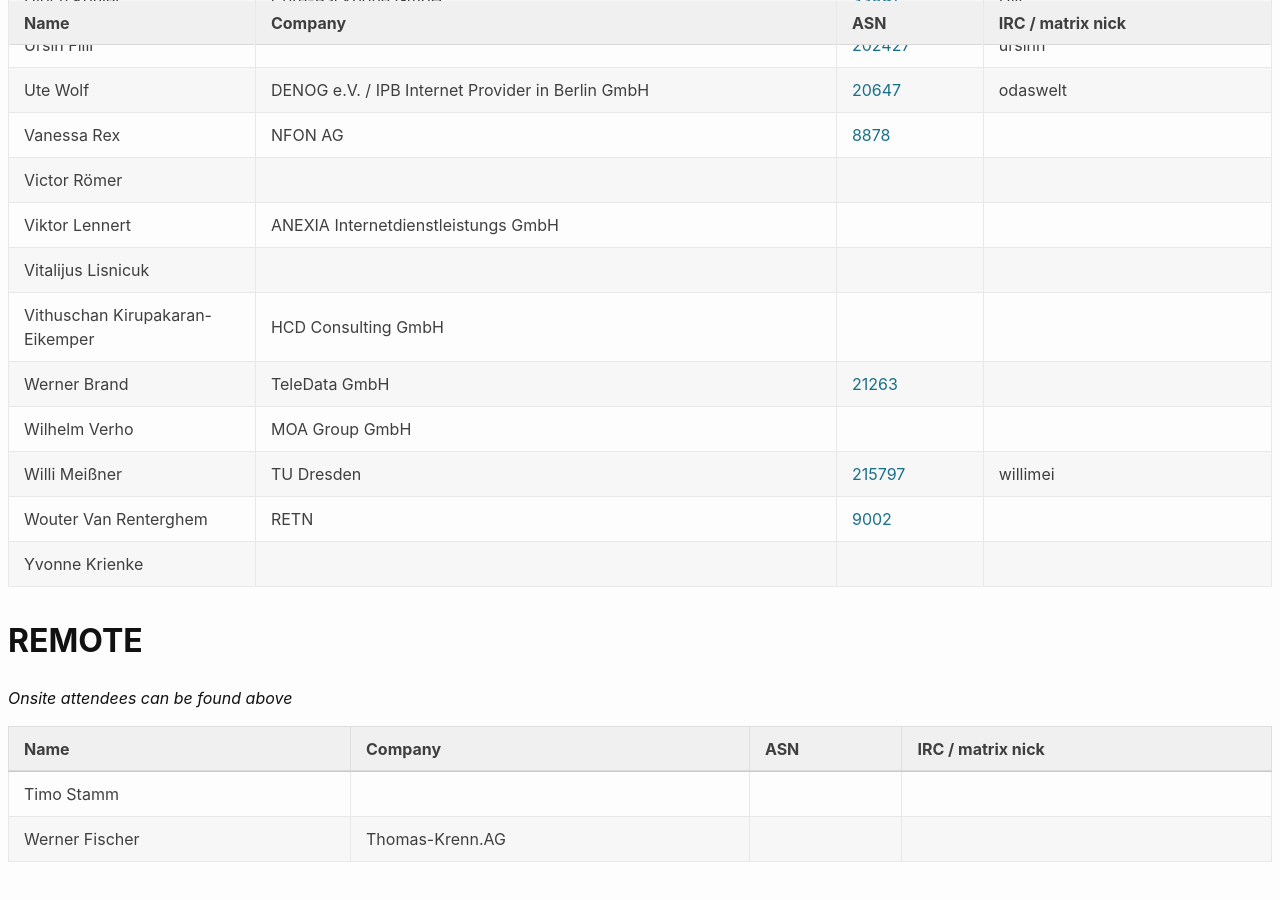
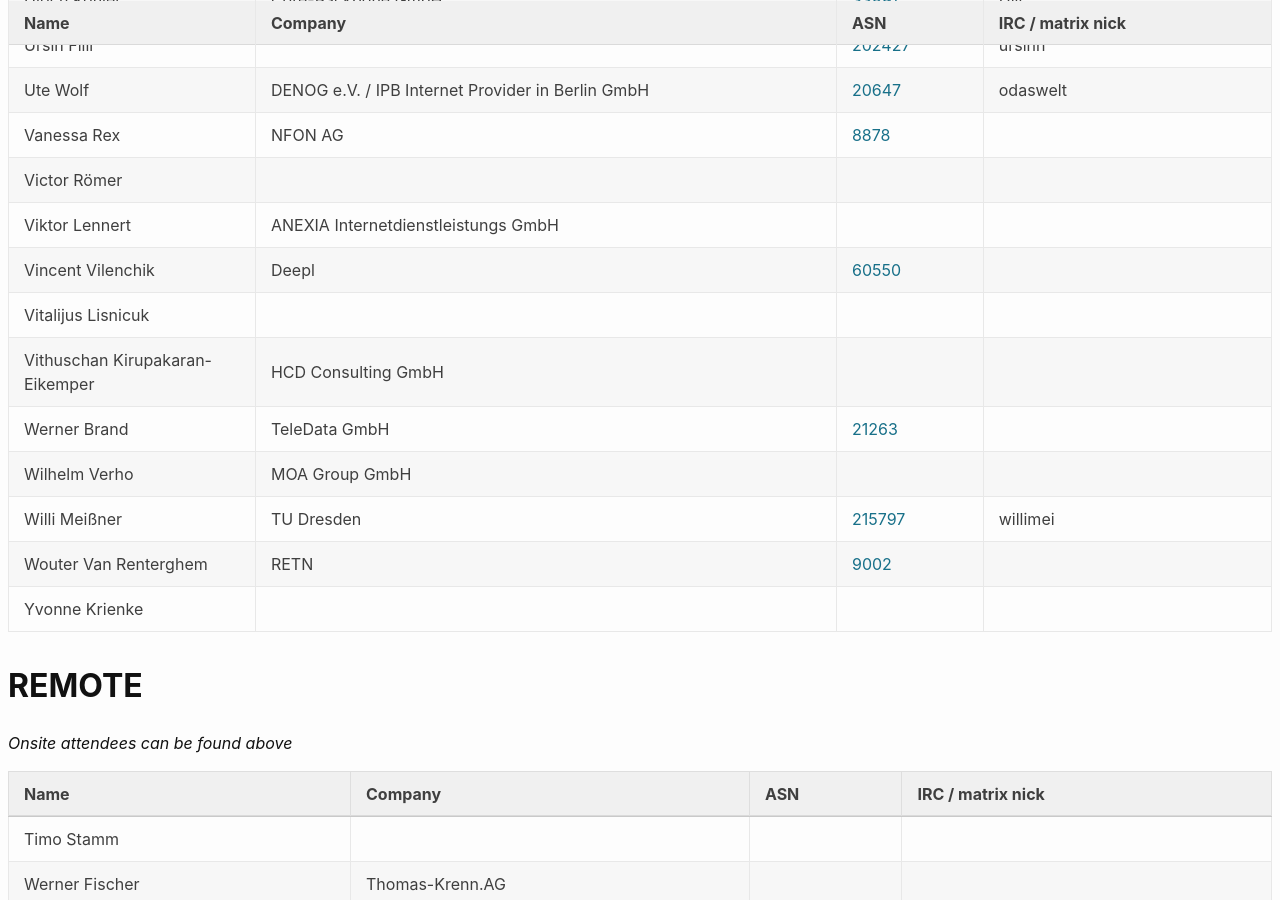
Before and after one commit to denog/pretix-attendeelist, a Jekyll site: the page built from denog16/index.markdown, in a window 1280 px wide and 900 px high, scrolled down 16000 px. Built offline with Jekyll 4.4.1, drawn with Linux system fonts in a browser that asks for light colours.

Commit message:
Latest data: Tue Oct 15 14:47:58 UTC 2024

```diff
--- a/_data/attendees_denog16_onsite.json
+++ b/_data/attendees_denog16_onsite.json
@@ -2130,6 +2130,12 @@
     "asn": null
   },
   {
+    "name": "Vincent Vilenchik",
+    "company": "Deepl",
+    "irc": null,
+    "asn": "60550"
+  },
+  {
     "name": "Vitalijus Lisnicuk",
     "company": null,
     "irc": null,
```
